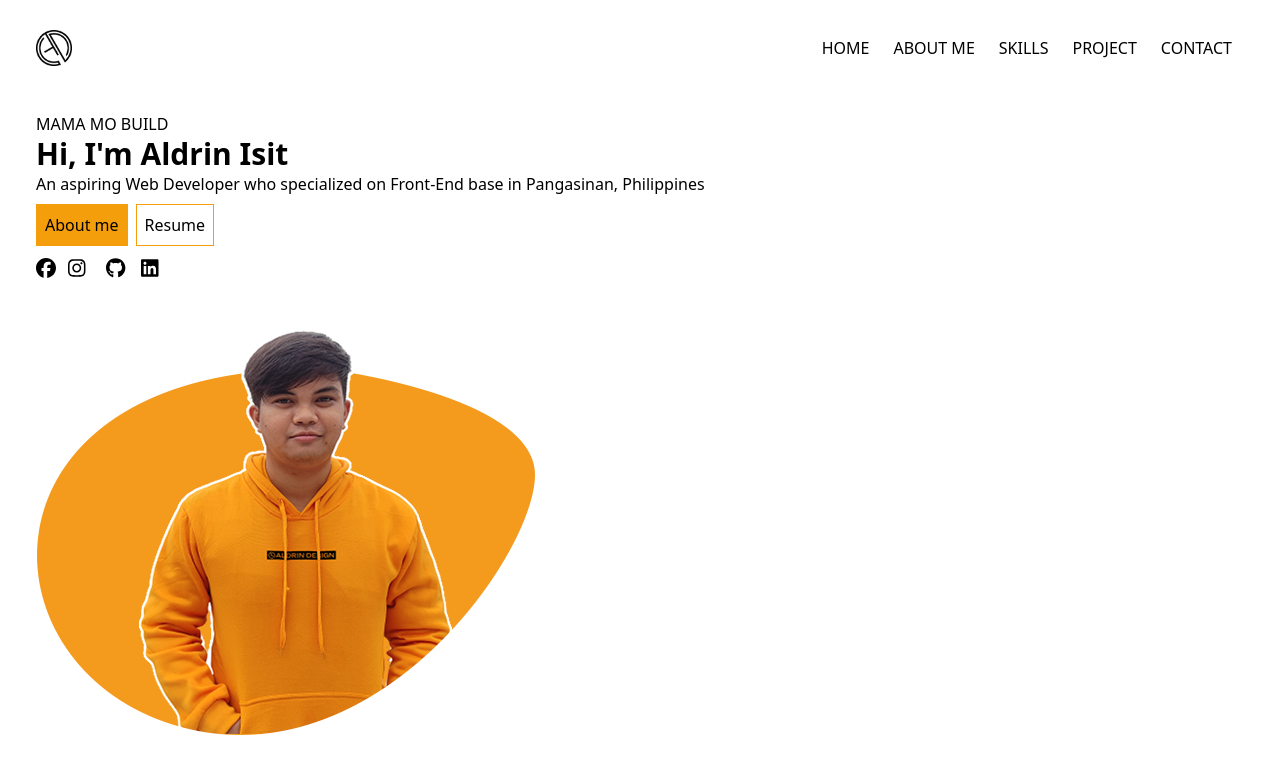
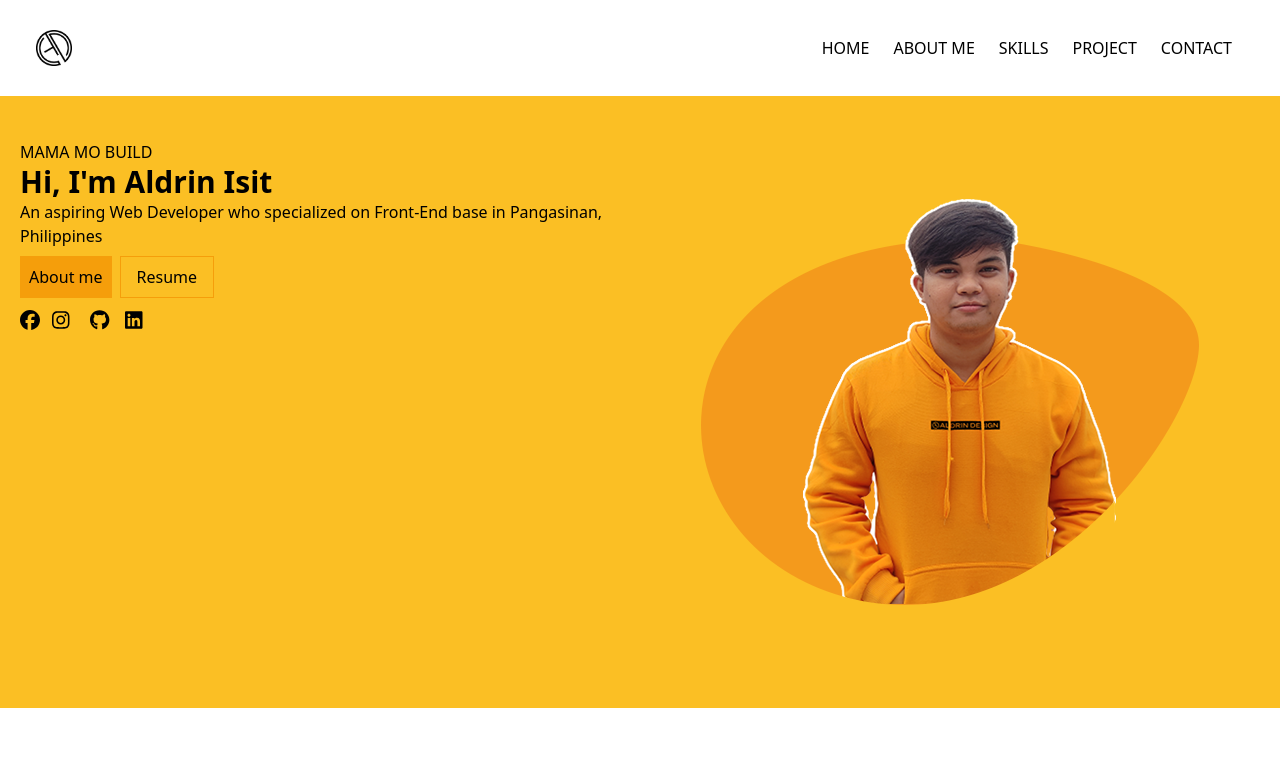
Before and after one commit to Drinisit/drin-portfolio, a React (Create React App) app: page / in a window 1280 px wide. Shown: the top 774 px of the page. Built offline with nearby package versions, Linux system fonts and the light colour scheme; the HTML template or start-up script is replaced by a standard one.

Commit message:
Adding details on Hero

```diff
--- a/src/components/Hero.jsx
+++ b/src/components/Hero.jsx
@@ -5,13 +5,15 @@ import {faFacebook, faInstagram,faGithub,faLinkedin} from '@fortawesome/free-bra
 
 const Hero = () => {
   return (
-    <div className='max-w-[1240px] mx-auto items-center p-4'>
+
+    <div className='w-full bg-amber-400 py-11 px-4'>
+      <div className='max-w-[1240px] mx-auto grid sm:grid-cols-2'>
         <div>
           <p className='uppercase'>Mama mo build</p>
           <h1 className='text-3xl font-bold '>Hi, I'm Aldrin Isit</h1>
           <p>An aspiring Web Developer who specialized on Front-End base in Pangasinan, Philippines</p>
-        <button className='bg-amber-500 border border-amber-500 p-2 my-2'>About me</button>
-        <button className='border border-amber-500 p-2 mx-2'>Resume</button>
+          <button className='bg-amber-500 border border-amber-500 font-medium p-2 my-2'>About me</button>
+          <button className='border border-amber-500 font-medium py-2 px-4 mx-2 hover:bg-white'>Resume</button>
           <div>
             <FontAwesomeIcon className='text-xl mt-1' icon={faFacebook}/>
             <FontAwesomeIcon className='text-xl mt-1 mx-3' icon={faInstagram}/>
@@ -19,7 +21,12 @@ const Hero = () => {
             <FontAwesomeIcon className='text-xl mt-1 mx-2' icon={faLinkedin}/>
           </div>
         </div>
-        <img src={Me} alt="" />
+        <div>
+        <img className='p-3 items-center mx-auto' src={Me} alt="" />
+        </div>
+      </div>
+
+
     </div>
   )
 }
```
Lines whose indentation alone changed are shown as unchanged.
